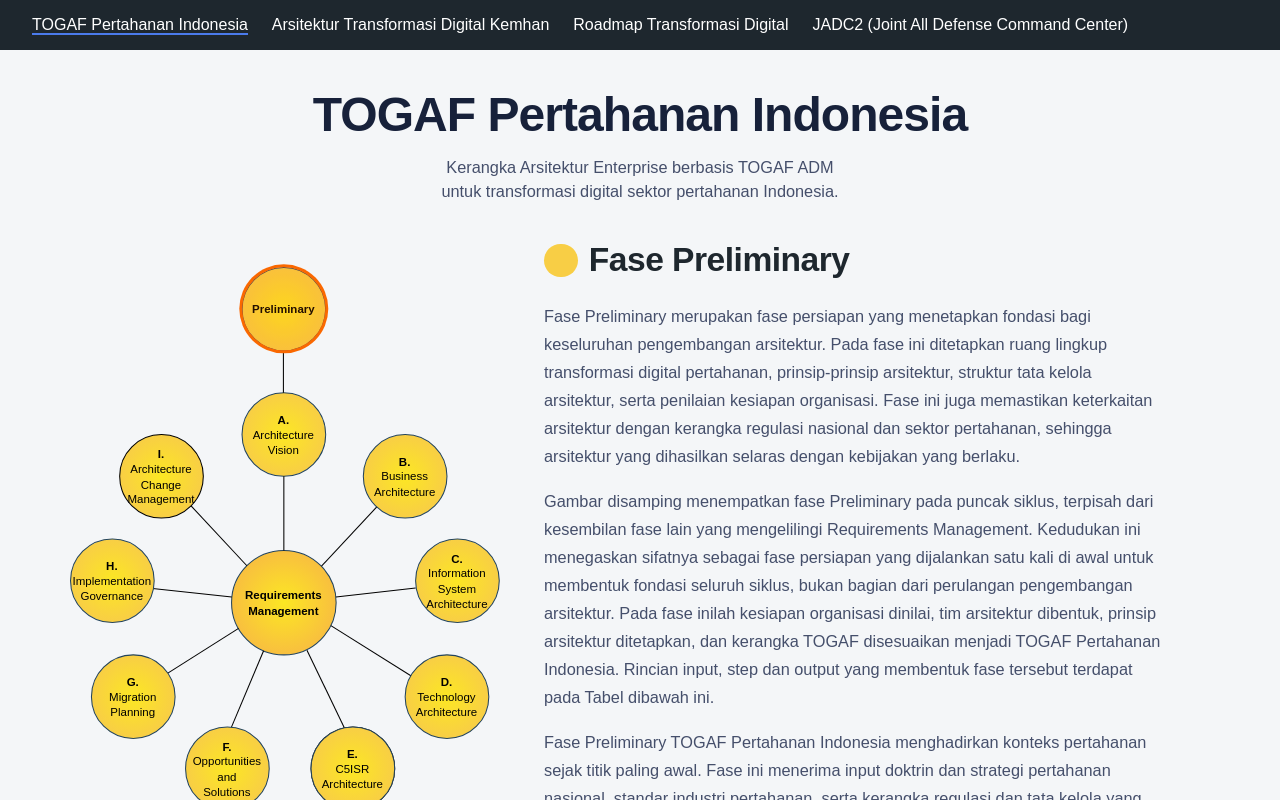
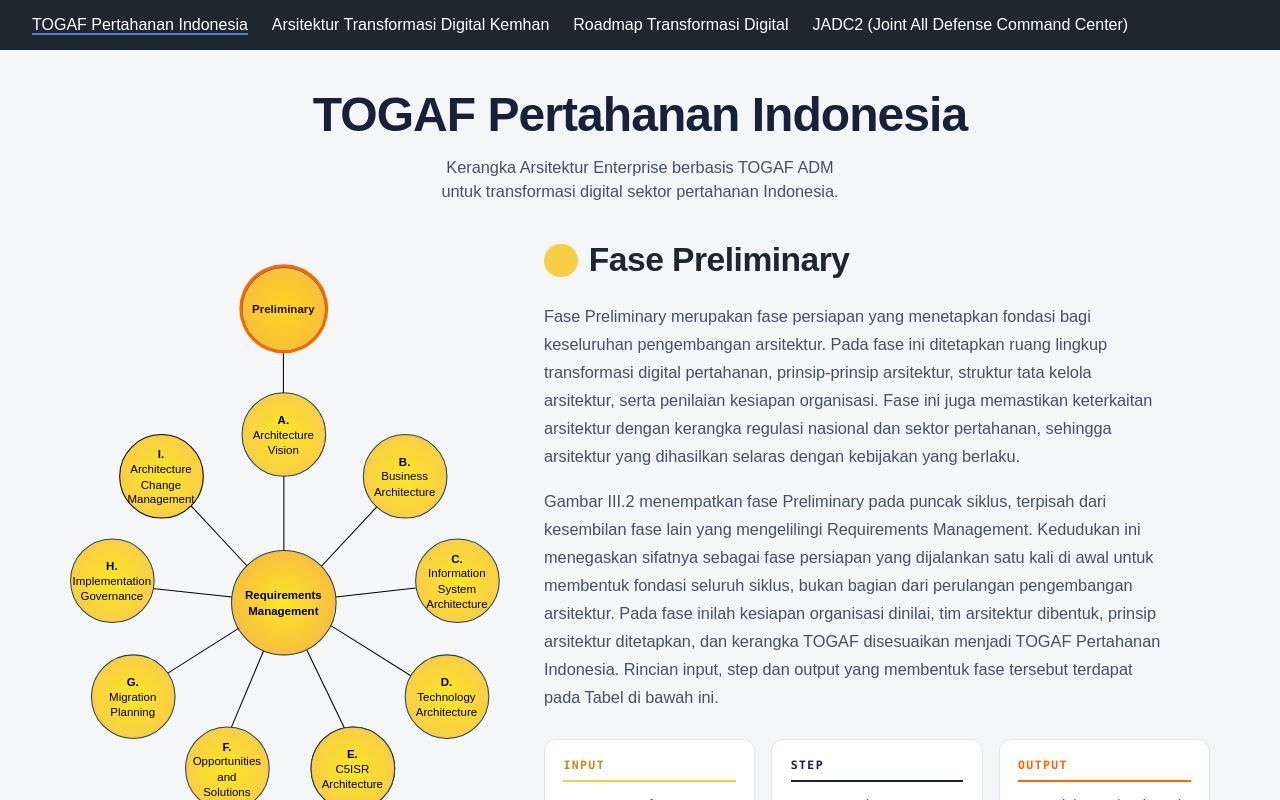
Before and after one commit to marcelsuanditambing/transformasi_kemhan, a Vue app: page / in a window 1280 px wide. Both pictures are taken after a click on the button "Fase Preliminary". Shown: the top 800 px of the page. Built offline with nearby package versions, Linux system fonts and the light colour scheme.

Commit message:
fix: update paragraph handling to insert table after relevant sections in Landing.vue

```diff
--- a/src/data/togafPhases.js
+++ b/src/data/togafPhases.js
@@ -22,7 +22,7 @@
     "title": "Fase Preliminary",
     "paragraphs": [
       "Fase Preliminary merupakan fase persiapan yang menetapkan fondasi bagi keseluruhan pengembangan arsitektur. Pada fase ini ditetapkan ruang lingkup transformasi digital pertahanan, prinsip-prinsip arsitektur, struktur tata kelola arsitektur, serta penilaian kesiapan organisasi. Fase ini juga memastikan keterkaitan arsitektur dengan kerangka regulasi nasional dan sektor pertahanan, sehingga arsitektur yang dihasilkan selaras dengan kebijakan yang berlaku.",
-      "Gambar disamping menempatkan fase Preliminary pada puncak siklus, terpisah dari kesembilan fase lain yang mengelilingi Requirements Management. Kedudukan ini menegaskan sifatnya sebagai fase persiapan yang dijalankan satu kali di awal untuk membentuk fondasi seluruh siklus, bukan bagian dari perulangan pengembangan arsitektur. Pada fase inilah kesiapan organisasi dinilai, tim arsitektur dibentuk, prinsip arsitektur ditetapkan, dan kerangka TOGAF disesuaikan menjadi TOGAF Pertahanan Indonesia. Rincian input, step dan output yang membentuk fase tersebut terdapat pada Tabel dibawah ini.",
+      "Gambar III.2 menempatkan fase Preliminary pada puncak siklus, terpisah dari kesembilan fase lain yang mengelilingi Requirements Management. Kedudukan ini menegaskan sifatnya sebagai fase persiapan yang dijalankan satu kali di awal untuk membentuk fondasi seluruh siklus, bukan bagian dari perulangan pengembangan arsitektur. Pada fase inilah kesiapan organisasi dinilai, tim arsitektur dibentuk, prinsip arsitektur ditetapkan, dan kerangka TOGAF disesuaikan menjadi TOGAF Pertahanan Indonesia. Rincian input, step dan output yang membentuk fase tersebut terdapat pada Tabel di bawah ini.",
       "Fase Preliminary TOGAF Pertahanan Indonesia menghadirkan konteks pertahanan sejak titik paling awal. Fase ini menerima input doktrin dan strategi pertahanan nasional, standar industri pertahanan, serta kerangka regulasi dan tata kelola yang mencakup SPBE dan Satu Data Indonesia. Ketiga kelompok input ini memastikan bahwa arsitektur yang akan dibentuk selaras dengan karakteristik organisasi pertahanan dan berada sesuai dengan hukum yang berlaku.",
       "Langkah-langkah fase ini bergerak dari penetapan ruang lingkup organisasi yang terdampak, pembentukan tim arsitektur, hingga penetapan prinsip arsitektur pertahanan. Langkah yang paling menentukan adalah penyesuaian kerangka TOGAF ADM menjadi TOGAF Pertahanan Indonesia, karena pada langkah inilah struktur sepuluh fase, prinsip pertahanan, dan penempatan fase C5ISR ditetapkan.",
       "Output dari fase ini merupakan perangkat kerja bagi seluruh siklus. Model organisasi arsitektur, kerangka tata kelola arsitektur, dan prinsip arsitektur pertahanan menjadi acuan pengendalian mutu pada setiap fase."
@@ -67,7 +67,7 @@
     "title": "Fase Architecture Vision",
     "paragraphs": [
       "Pada fase Architecture Vision dilakukan perumusan visi, misi, dan tujuan strategis arsitektur transformasi digital pertahanan, serta identifikasi pemangku kepentingan utama. Fase ini memberikan gambaran tingkat tinggi mengenai kondisi target (to-be) yang ingin dicapai dan menjadi acuan arah bagi seluruh fase berikutnya.",
-      "Gambar III.3 menunjukkan fase Architecture Vision sebagai fase pertama yang terhubung langsung dengan Requirements Management di pusat siklus. Posisi ini menandai peralihan dari persiapan menuju pengembangan, yaitu titik ketika kebutuhan pemangku kepentingan mulai dikumpulkan dan diterjemahkan menjadi arah arsitektur. Input, step dan output yang menghasilkan arah tersebut diuraikan pada Tabel III.6,",
+      "Gambar III.3 menunjukkan fase Architecture Vision sebagai fase pertama yang terhubung langsung dengan Requirements Management di pusat siklus. Posisi ini menandai peralihan dari persiapan menuju pengembangan, yaitu titik ketika kebutuhan pemangku kepentingan mulai dikumpulkan dan diterjemahkan menjadi arah arsitektur. Input, step dan output yang menghasilkan arah tersebut diuraikan pada Tabel di bawah ini,",
       "Input fase ini bertumpu pada output fase Preliminary, ditambah satu masukan khas berupa kerangka regulasi nasional serta doktrin dan strategi pertahanan. Input ini memastikan bahwa visi arsitektur yang dirumuskan tidak menyimpang dari arah kebijakan pertahanan nasional.",
       "Rangkaian langkah-langkah fase ini menuntun penyusunan visi secara sistematis, mulai dari penetapan proyek arsitektur, identifikasi pemangku kepentingan beserta kepeduliannya, penilaian kesiapan organisasi, hingga penyusunan visi dan misi pertahanan digital.",
       "Output fase ini menetapkan arah yang mengikat fase-fase berikutnya. Dokumen Architecture Vision, prinsip arsitektur yang telah dikonfirmasi, peta pemangku kepentingan, dan tujuan strategis arsitektur menjadi rujukan bersama, sedangkan rencana komunikasi mengatur penyampaian kemajuan kepada tiap kelompok pemangku kepentingan yang berjenjang di lingkungan Kemhan dan TNI."
@@ -116,6 +116,7 @@
     "title": "Fase Business Architecture",
     "paragraphs": [
       "Pada fase Business Architecture dilakukan perancangan model proses bisnis, kapabilitas, dan organisasi pertahanan yang efektif untuk mendukung komando dan kendali, integrasi data, serta kolaborasi lintas satuan.",
+      "Gambar III.4 menempatkan fase Business Architecture sebagai fase pertama dari kelompok pengembangan domain arsitektur. Sebagai fase yang menerjemahkan visi menjadi rancangan organisasi yang konkret, Business Architecture menjadi pijakan bagi perancangan arsitektur data, aplikasi, teknologi, dan C5ISR pada fase-fase sesudahnya. Uraian input, step, dan output dapat dilihat pada Tabel di bawah ini.",
       "Input fase ini mencakup arahan strategis dari fase Architecture Vision serta gambaran struktur organisasi dan proses bisnis eksisting di lingkungan Kemhan dan TNI. Kombinasi keduanya pada fase ini menghasilkan perbandingan kondisi saat ini (as-is) dengan kondisi yang dituju (target), sehingga rancangan yang dihasilkan berangkat dari keadaan nyata organisasi pertahanan.",
       "Langkah-langkah fase ini menegaskan pendekatan berbasis kapabilitas. Pemodelan proses bisnis inti dan pendukung, penyusunan peta kapabilitas, dan penyusunan value stream pertahanan menempatkan kapabilitas sebagai analisis utama. Setelah arsitektur bisnis target disusun, analisis kesenjangan mengidentifikasi selisih antara kondisi saat ini dan kondisi target yang harus ditutup.",
       "Output fase ini menyediakan pijakan organisasional bagi fase berikutnya. Peta kapabilitas dan value stream pertahanan menjadi acuan penurunan kebutuhan data dan aplikasi, sedangkan model tata kelola dan komando serta model operasi dan interoperabilitas lintas matra secara khusus menyiapkan landasan bagi perancangan arsitektur komando dan kendali pada fase C5ISR. Dengan demikian, arsitektur C5ISR tidak dirancang terlepas dari struktur organisasi yang menjalankannya."
@@ -178,7 +179,7 @@
         "title": "Data Architecture",
         "paragraphs": [
           "Arsitektur data merancang struktur definisi, klasifikasi, dan tata kelola kepemilikan data pertahanan. Perancangan arsitektur data berpedoman pada prinsip Data as Strategic Asset, serta pada ketentuan Satu Data Indonesia dan ketentuan klasifikasi informasi pertahanan. Kedudukan sub-domain ini dalam siklus TOGAF Pertahanan Indonesia ditunjukkan pada Gambar III.5.",
-          "Gambar III.5 menunjukkan bahwa arsitektur data merupakan salah satu dari dua cabang fase Information Systems Architecture yang dikerjakan terlebih dahulu. Input, step, dan output yang membentuk arsitektur data disajikan pada Tabel III.8.",
+          "Gambar III.5 menunjukkan bahwa arsitektur data merupakan salah satu dari dua cabang fase Information Systems Architecture yang dikerjakan terlebih dahulu. Input, step, dan output yang membentuk arsitektur data disajikan pada Tabel di bawah ini.",
           "Input pada sub-domain ini menghadirkan ketentuan yang mengikat pengelolaan data pertahanan, yaitu regulasi tentang data termasuk Satu Data Indonesia serta standar keamanan siber dan pelindungan data. Kedua masukan tersebut menjadi pembatas sekaligus pengarah, karena rancangan data yang dihasilkan harus memenuhi kewajiban berbagi pakai data sekaligus menghormati ketentuan kerahasiaan.",
           "Langkah-langkah dari sub-domain ini dipusatkan pada penataan data yang selama ini terkotak antarsatuan. Pemodelan entitas data utama, penyusunan klasifikasi data menurut tingkat kerahasiaan, dan penetapan kepemilikan data antarsatuan merupakan inti pekerjaan yang menjadikan data dapat dibagipakaikan menurut aturan yang jelas. Tanpa klasifikasi yang tegas, setiap satuan cenderung memilih sikap paling aman dengan tidak membagikan data sama sekali.",
           "Output sub-domain ini menjadi rujukan tunggal bagi pengelolaan data. Model entitas data, klasifikasi kerahasiaan, kamus data, dan matriks kepemilikan menetapkan siapa yang bertanggung jawab atas setiap kumpulan data, sedangkan rancangan data security and access control menjadi masukan langsung bagi arsitektur aplikasi dan bagi perancangan fondasi keamanan siber pada fase Technology Architecture."
@@ -232,7 +233,7 @@
         "title": "Application Architecture",
         "paragraphs": [
           "Arsitektur aplikasi dilakukan untuk merancang portofolio aplikasi yang diperlukan untuk menjalankan proses bisnis pertahanan serta menetapkan mekanisme keterhubungan antaraplikasi. Perancangan arsitektur aplikasi berpedoman pada prinsip Interoperabilitas dan prinsip User-Centric Service. Kedudukan sub-domain ini dalam siklus TOGAF Pertahanan Indonesia ditunjukkan pada Gambar III.6.",
-          "Gambar III.6 menunjukkan arsitektur aplikasi sebagai cabang kedua fase Information Systems Architecture, yang dikerjakan setelah arsitektur data selesai ditetapkan. Fokusnya adalah menentukan aplikasi apa yang dibutuhkan, aplikasi mana yang masih layak dipertahankan, dan bagaimana aplikasi lintas satuan dapat saling bertukar data. Rincian input, step, dan ouput dapat dilihat pada Tabel III.9.",
+          "Gambar III.6 menunjukkan arsitektur aplikasi sebagai cabang kedua fase Information Systems Architecture, yang dikerjakan setelah arsitektur data selesai ditetapkan. Fokusnya adalah menentukan aplikasi apa yang dibutuhkan, aplikasi mana yang masih layak dipertahankan, dan bagaimana aplikasi lintas satuan dapat saling bertukar data. Rincian input, step, dan ouput dapat dilihat pada Tabel di bawah ini.",
           "Input pada sub-domain ini mencakup keluaran arsitektur data, khususnya kamus data dan aturan akses, serta standar interoperabilitas dan integrasi lintas matra. Ketergantungan pada keluaran arsitektur data inilah yang menjadi alasan arsitektur aplikasi dikerjakan setelahnya, sebab keterhubungan antaraplikasi hanya dapat dirancang di atas definisi data yang telah disepakati.",
           "Langkah-langkah pada sub-domain ini dimulai dari inventarisasi aplikasi yang berjalan di lingkungan Kemhan dan TNI, dilanjutkan dengan perancangan portofolio aplikasi target dan mekanisme pertukaran data lintas matra. Rangkaian ini diarahkan tidak hanya untuk menambah aplikasi baru, tetapi juga untuk menata aplikasi yang sudah ada agar tidak saling tumpang tindih.",
           "Output dari sub-domain ini menegaskan orientasi rasionalisasi. Portofolio aplikasi, peta keterkaitan aplikasi dengan kapabilitas dan proses bisnis, serta daftar aplikasi yang dipertahankan, digabungkan, atau dihentikan memberikan dasar bagi penataan aplikasi pertahanan secara menyeluruh. Rancangan mekanisme integrasi lintas matra yang dihasilkan bekerja di atas klasifikasi dan aturan akses dari arsitektur data, sehingga pertukaran data berlangsung menurut aturan yang telah disepakati."
@@ -287,6 +288,7 @@
     "title": "Fase Technology Architecture",
     "paragraphs": [
       "Pada fase Technology Architecture disusun arsitektur teknologi yang mencakup infrastruktur jaringan, pusat data, komputasi awan dan tepi, serta fondasi keamanan siber. Arsitektur teknologi ini menjadi landasan fisik dan logis bagi seluruh ekosistem digital pertahanan, sehingga menentukan kelayakan penerapan rancangan arsitektur bisnis, data, dan aplikasi yang telah disusun sebelumnya.",
+      "Gambar III.7 menempatkan fase Technology Architecture sebelum fase C5ISR architecture . Posisi ini menegaskan perannya sebagai penyedia fondasi teknologi yang menentukan kelayakan penerapan seluruh rancangan sebelumnya. Input, step, dan output disajikan pada Tabel di bawah ini.",
       "Input fase ini bertumpu pada keluaran arsitektur data dan aplikasi, ditambah kebutuhan keamanan siber pertahanan sebagai masukan khas. Kehadiran kebutuhan keamanan siber sejak awal fase menandakan bahwa keamanan diperlakukan sebagai pertimbangan perancangan, bukan sebagai penyesuaian yang ditambahkan setelah teknologi dipilih.",
       "Langkah-langkah pada fase ini memuat perancangan arsitektur teknologi target yang mencakup jaringan, server, komputasi awan, dan komputasi tepi, disertai dua langkah bernilai strategis, yaitu perancangan fondasi keamanan siber terpadu lintas lapisan dan penetapan standar teknologi serta protokol keamanan. Kedua langkah ini merupakan penerapan langsung prinsip Security by Design.",
       "Output fase ini berupa model arsitektur teknologi pertahanan, standar teknologi dan protokol keamanan, serta rancangan fondasi keamanan siber terpadu. Rancangan fondasi keamanan tersebut menjadi masukan penting bagi fase C5ISR Architecture, sehingga kapabilitas komando dan kendali dibangun di atas landasan keamanan yang telah ditetapkan, bukan di atas landasan yang masih harus disiapkan kemudian."
@@ -338,6 +340,7 @@
     "paragraphs": [
       "Fase C5ISR Architecture merupakan fase khusus yang terdapat pada TOGAF Pertahanan Indonesia. Fase ini merancang arsitektur kapabilitas C5ISR, yaitu Command, Control, Communication, Computer, Cyber, Intelligence, Surveillance, and Reconnaissance, sebagai inti operasional pertahanan.",
       "Arsitektur C5ISR dirancang dengan pendekatan network centric warfare yang menghubungkan unsur sensor (surveillance dan reconnaissance), unsur pemroses dan intelijen, unsur pengambil keputusan (command and control), serta unsur penindak (effector) dalam satu jaringan informasi terpadu.",
+      "Gambar III.8 memperlihatkan penempatan fase C5ISR architecture setelah Technology Architecture dan sebelum Opportunities & Solutions menegaskan bahwa kapabilitas C5ISR dirancang di atas fondasi data, aplikasi, teknologi, dan keamanan yang telah ditetapkan sebelumnya. Input, step, dan output disajikan pada Tabel di bawah ini.",
       "Input fase ini menghimpun keluaran ketiga fase arsitektur sebelumnya beserta rujukan operasional pertahanan, yaitu doktrin, kebutuhan smart defence, konsep network centric warfare, dan operasi multi-domain. Himpunan dari masukan ini menempatkan arsitektur C5ISR sebagai bagian akhir dari seluruh rancangan teknis sekaligus penerjemah doktrin pertahanan ke dalam rancangan sistem.",
       "Langkah-langkah pada fase ini mulai dari pemilihan sudut pandang, pemetaan kapabilitas C5ISR, penyusunan arsitektur baseline dan target, hingga finalisasi. Inti perancangannya terletak pada integrasi unsur sensor, unsur pengambil keputusan, dan unsur penindak dalam satu jaringan, atau rangkaian sensor to effector, yang dipadukan dengan pertahanan siber dan operasi lintas domain.",
       "Output fase ini berupa model arsitektur C5ISR pertahanan, rancangan jaringan sensor to effector, dan kerangka integrasi multi-domain dan pertahanan siber. Ketiga keluaran tersebut merupakan wujud kapabilitas pertahanan cerdas yang menjadi tujuan penelitian."
@@ -381,7 +384,7 @@
     "title": "Fase Opportunities & Solutions",
     "paragraphs": [
       "Pada fase Opportunities & Solutions dilakukan penggabungan seluruh kesenjangan yang teridentifikasi dari fase arsitektur bisnis, data, aplikasi, teknologi, dan C5ISR, kemudian menerjemahkannya menjadi kelompok inisiatif dan arsitektur transisi.",
-      "Gambar III.9 menempatkan fase Opportunities & Solutions sebagai fase pertama dari kelompok realisasi, yaitu titik ketika rancangan arsitektur mulai diterjemahkan menjadi rencana pelaksanaan. Posisi ini menjadikannya penghubung antara kelima fase perancangan sebelumnya dan fase-fase implementasi sesudahnya. Input, step, dan output dapat dilihat pada Tabel III.12.",
+      "Gambar III.9 menempatkan fase Opportunities & Solutions sebagai fase pertama dari kelompok realisasi, yaitu titik ketika rancangan arsitektur mulai diterjemahkan menjadi rencana pelaksanaan. Posisi ini menjadikannya penghubung antara kelima fase perancangan sebelumnya dan fase-fase implementasi sesudahnya. Input, step, dan output dapat dilihat pada Tabel di bawah ini.",
       "Input fase ini menghimpun hasil analisis kesenjangan dari seluruh fase arsitektur, termasuk fase C5ISR, beserta komponen roadmap dari tiap domain. Cakupan yang meliputi kelima domain memastikan bahwa rencana pelaksanaan yang disusun tidak melewatkan satu pun aspek arsitektur yang telah dirancang.",
       "Langkah-langkah pada fase ini yaitu konsolidasi dan pengelompokan kesenjangan menjadi paket pekerjaan yang seragam, penyelarasan kebutuhan interoperabilitas lintas matra, serta penyusunan arsitektur transisi.",
       "Keluaran fase ini berupa daftar inisiatif dan proyek transformasi, arsitektur transisi, serta garis besar rencana implementasi dan migrasi. Ketiga keluaran tersebut menjadi bahan utama bagi fase Migration Planning untuk menyusun roadmap yang lebih rinci beserta urutan pelaksanaannya."
@@ -428,7 +431,7 @@
     "title": "Fase Migration Planning",
     "paragraphs": [
       "Pada fase Migration Planning dilakukan penyusunan rencana migrasi dan peta jalan (roadmap) implementasi transformasi digital secara bertahap. Inisiatif yang telah diidentifikasi diprioritaskan berdasarkan nilai manfaat, biaya, risiko, dan ketergantungan antarinisiatif. Selanjutnya, dipetakan menjadi jangka pendek, menengah dan panjang.",
-      "Gambar III.10 menunjukkan fase Migration Planning sebagai kelanjutan langsung dari fase Opportunities & Solutions dalam kelompok realisasi. Posisi berurutan ini memperlihatkan peralihan dari penetapan paket pekerjaan menuju penetapan urutan dan waktu pelaksanaannya. Input, step dan output dapat dilihat pada Tabel III.13.",
+      "Gambar III.10 menunjukkan fase Migration Planning sebagai kelanjutan langsung dari fase Opportunities & Solutions dalam kelompok realisasi. Posisi berurutan ini memperlihatkan peralihan dari penetapan paket pekerjaan menuju penetapan urutan dan waktu pelaksanaannya. Input, step dan output dapat dilihat pada Tabel di bawah ini.",
       "Input fase ini berupa daftar inisiatif dan arsitektur transisi dari fase sebelumnya, yang menjadi bahan mentah bagi penyusunan jadwal pelaksanaan. Kelengkapan daftar inisiatif menentukan ketepatan peta jalan yang dihasilkan, sehingga tidak ada inisiatif penting yang terlewat dari perencanaan.",
       "Langkah-langkah pada fase ini mencakup penilaian manfaat setiap paket pekerjaan, analisis biaya-manfaat dan risiko, penetapan prioritas berdasarkan manfaat dan ketergantungan, serta penyusunan roadmap bertahap. Penetapan rentang waktu jangka pendek, menengah, dan panjang menjadi langkah khas fase ini, karena rentang tersebut memungkinkan roadmap diselaraskan dengan siklus rencanaan strategis pertahanan dan dengan RPJPN 2025–2045.",
       "Output fase ini berupa rencana implementasi dan migrasi yang terperinci beserta roadmap jangka pendek, menengah, dan panjang."
@@ -473,7 +476,7 @@
     "title": "Fase Implementation Governance",
     "paragraphs": [
       "Fase Implementation Governance memastikan bahwa implementasi inisiatif berjalan sesuai dengan arsitektur yang telah dirancang dan patuh terhadap regulasi nasional serta ketentuan sektor pertahanan.",
-      "Gambar III.11 menempatkan fase Implementation Governance setelah fase Migration Planning, yaitu pada tahap ketika rencana yang telah disusun mulai diwujudkan menjadi solusi nyata. Posisi ini menegaskan perannya sebagai fase pengendalian pelaksanaan yang menjaga agar solusi yang dibangun tidak menyimpang dari rancangan. Input, step, dan output dapat dilihat pada Tabel III.14.",
+      "Gambar III.11 menempatkan fase Implementation Governance setelah fase Migration Planning, yaitu pada tahap ketika rencana yang telah disusun mulai diwujudkan menjadi solusi nyata. Posisi ini menegaskan perannya sebagai fase pengendalian pelaksanaan yang menjaga agar solusi yang dibangun tidak menyimpang dari rancangan. Input, step, dan output dapat dilihat pada Tabel di bawah ini.",
       "Input pada fase ini adalah rencana migrasi, roadmap implementasi, serta prinsip arsitektur dan ketentuan regulasi nasional sebagai dasar penilaian kepatuhan.",
       "Langkah-langkah pada fase ini meliputi penetapan kontrak arsitektur dengan pelaksana, pemanduan pengembangan solusi, serta dua jenis tinjauan kepatuhan, yaitu kepatuhan terhadap arsitektur dan kepatuhan terhadap regulasi nasional dan sektor pertahanan.",
       "Output fase ini berupa kontrak arsitektur yang telah ditandatangani, hasil penilaian kepatuhan, permintaan perubahan, dan laporan kepatuhan terhadap regulasi. Keluaran tersebut menjadi bukti terkendalinya pelaksanaan sekaligus sebagai sasaran bagi fase Architecture Change Management apabila ditemukan kebutuhan penyesuaian arsitektur."
@@ -519,7 +522,7 @@
     "title": "Fase Architecture Change Management",
     "paragraphs": [
       "Fase Architecture Change Management bertujuan untuk mengelola perubahan arsitektur secara terkendali sebagai respons terhadap dinamika sektor pertahanan, perkembangan teknologi dan perubahan kebijakan. Fase ini memastikan arsitektur pertahanan tetap relevan dan adaptif melalui pemantauan berkelanjutan serta penilaian dampak perubahan, sehingga siklus Architecture Development Method dapat berulang secara berkesinambungan.",
-      "Gambar III.12 memperlihatkan TOGAF Pertahanan Indonesia menutup siklusnya dengan fase Architecture Change Management, yang terhubung kembali ke fase Architecture Vision. Hubungan balik inilah yang menandai sifat berulang keseluruhan siklus, sekaligus menempatkan fase ini sebagai penjaga keberlanjutan yang mengawali siklus baru ketika perubahan menuntut penyesuaian arsitektur. Input, step dan output dapat dilihat pada Tabel III.15.",
+      "Gambar III.12 memperlihatkan TOGAF Pertahanan Indonesia menutup siklusnya dengan fase Architecture Change Management, yang terhubung kembali ke fase Architecture Vision. Hubungan balik inilah yang menandai sifat berulang keseluruhan siklus, sekaligus menempatkan fase ini sebagai penjaga keberlanjutan yang mengawali siklus baru ketika perubahan menuntut penyesuaian arsitektur. Input, step dan output dapat dilihat pada Tabel di bawah ini.",
       "Input fase ini mencakup hasil implementasi dan umpan balik operasional, serta perubahan lingkungan strategis pertahanan, teknologi, dan regulasi. Kedua kelompok masukan tersebut menjadi pemicu yang menentukan apakah arsitektur perlu disesuaikan, sehingga penyesuaian arsitektur selalu berangkat dari kondisi nyata dan bukan dari asumsi.",
       "Langkah-langkah pada fase ini meliputi pemantauan kinerja arsitektur, pemantauan perubahan lingkungan strategis pertahanan, penilaian dampak perubahan, serta pengelolaan permintaan perubahan secara terkendali. Pemantauan lingkungan strategis pertahanan menjadi langkah khas fase ini, karena perubahan lingkungan ancaman dan kebijakan pertahanan merupakan pemicu perubahan yang bergerak cepat dan berpengaruh besar terhadap kebutuhan arsitektur.",
       "Output fase ini berupa pemutakhiran arsitektur, permintaan pekerjaan arsitektur baru, serta perubahan pada kerangka dan prinsip arsitektur bila diperlukan. Keluaran terakhir menegaskan bahwa TOGAF Pertahanan Indonesia bersifat terbuka terhadap penyempurnaan, karena kerangka ini akan terus disesuaikan melalui siklus berikutnya seiring perubahan doktrin, teknologi, dan regulasi."
--- a/src/views/Landing.vue
+++ b/src/views/Landing.vue
@@ -59,7 +59,7 @@
 
           <!-- Detail: paragraf + tabel (fase biasa, atau sub-domain terpilih) -->
           <template v-if="detail">
-            <p v-for="(p, i) in detail.paragraphs" :key="'p' + i" class="para">{{ p }}</p>
+            <p v-for="(p, i) in detailBefore" :key="'pb' + i" class="para">{{ p }}</p>
 
             <div class="io" v-if="detail.io">
               <div class="io-col">
@@ -75,6 +75,8 @@
                 <ol><li v-for="(x, i) in detail.io.output" :key="'ou' + i">{{ x }}</li></ol>
               </div>
             </div>
+
+            <p v-for="(p, i) in detailAfter" :key="'pa' + i" class="para">{{ p }}</p>
           </template>
         </template>
       </div>
@@ -119,6 +121,24 @@
 const detail = computed(() =>
   selected.value && selected.value.hasSubDomains ? currentSub.value : selected.value
 );
+
+// Tabel disisipkan tepat setelah paragraf yang menyebut "Tabel"
+// (kalimat pengarah "…terdapat pada Tabel …"), yaitu paragraf kedua.
+// Bila tak ditemukan, tabel muncul setelah paragraf kedua sebagai cadangan.
+const tableSplitIndex = computed(() => {
+  const paras = (detail.value && detail.value.paragraphs) || [];
+  if (!paras.length) return 0;
+  const idx = paras.findIndex((p) => /\bTabel\b/i.test(p));
+  return idx === -1 ? Math.min(1, paras.length - 1) : idx;
+});
+const detailBefore = computed(() => {
+  const paras = (detail.value && detail.value.paragraphs) || [];
+  return paras.slice(0, tableSplitIndex.value + 1);
+});
+const detailAfter = computed(() => {
+  const paras = (detail.value && detail.value.paragraphs) || [];
+  return paras.slice(tableSplitIndex.value + 1);
+});
 
 // Label badge: hanya huruf tunggal (A–I). Untuk "Preliminary" kosong (lingkaran saja).
 function badge(label) {
```
